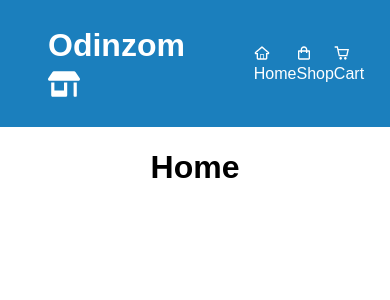
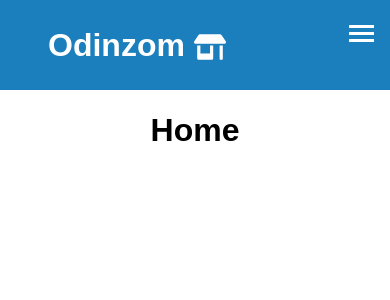
Before and after one commit to SultanBadri/shopping-cart, a React (Create React App) app: page / in a window 390 px wide. Shown: the top 300 px of the page. Built offline with nearby package versions, Linux system fonts and the light colour scheme.

Commit message:
made responsive navbar, replaced BrowserRoute with HashRoute

```diff
--- a/src/components/Nav.tsx
+++ /dev/null
@@ -1,66 +0,0 @@
-import React from "react";
-import { Link } from "react-router-dom";
-import styled from "styled-components";
-import { FaStoreAlt } from "react-icons/fa";
-import { TiHomeOutline } from "react-icons/ti";
-import { BiShoppingBag } from "react-icons/bi";
-import { CgShoppingCart } from "react-icons/cg";
-
-const Navbar = styled.nav`
-  display: flex;
-  justify-content: space-between;
-  align-items: center;
-  background: #1b7fbd;
-  min-height: 8vh;
-  padding: 0 3rem;
-`;
-
-const H2 = styled.h2`
-  font-size: 2rem;
-  color: white;
-`;
-
-const Ul = styled.ul`
-  display: flex;
-  align-items: center;
-  justify-content: space-around;
-  width: 30%;
-`;
-
-const Li = styled.div`
-  text-decoration: none;
-  color: white;
-`;
-
-const Nav = () => {
-  return (
-    <Navbar>
-      <H2>
-        Odinzom <FaStoreAlt style={{ verticalAlign: "middle" }} />
-      </H2>
-      <Ul>
-        <Link to="/" style={{ textDecoration: "none" }}>
-          <Li>
-            {" "}
-            <TiHomeOutline /> Home
-          </Li>
-        </Link>
-        <Link to="/shop" style={{ textDecoration: "none" }}>
-          <Li>
-            {" "}
-            <BiShoppingBag /> Shop
-          </Li>
-        </Link>
-        <Link to="/cart" style={{ textDecoration: "none" }}>
-          <Li>
-            {" "}
-            <CgShoppingCart />
-            Cart
-          </Li>
-        </Link>
-      </Ul>
-    </Navbar>
-  );
-};
-
-export default Nav;
--- /dev/null
+++ b/src/components/Navbar/BurgerMenu.tsx
@@ -0,0 +1,54 @@
+import React, { useState } from "react";
+import styled from "styled-components";
+import Links from "./Links";
+
+const HamburgerMenu = styled.div<{ open: boolean }>`
+  display: none;
+  cursor: pointer;
+
+  div {
+    width: 25px;
+    height: 3px;
+    margin: 4px;
+    background: white;
+    transition: 0.3s ease;
+    &:nth-child(1) {
+      transform: ${({ open }) =>
+        open ? "rotate(-45deg) translate(-5px, 6px)" : "rotate(0)"};
+    }
+    &:nth-child(2) {
+      opacity: ${({ open }) => (open ? "0" : "1")};
+    }
+    &:nth-child(3) {
+      transform: ${({ open }) =>
+        open ? "rotate(45deg) translate(-5px, -6px)" : "rotate(0)"};
+    }
+  }
+
+  @media (max-width: 768px) {
+    display: block;
+    position: absolute;
+    top: 2.5%;
+    right: 3%;
+  }
+`;
+
+interface OpenProps {
+  open: boolean;
+  setOpen: React.Dispatch<React.SetStateAction<boolean>>;
+}
+
+const BurgerMenu: React.FC<OpenProps> = ({ open, setOpen }) => {
+  return (
+    <>
+      <HamburgerMenu open={open} onClick={() => setOpen(!open)}>
+        <div></div>
+        <div></div>
+        <div></div>
+      </HamburgerMenu>
+      <Links open={open} />
+    </>
+  );
+};
+
+export default BurgerMenu;
--- /dev/null
+++ b/src/components/Navbar/Links.tsx
@@ -0,0 +1,67 @@
+import React from "react";
+import styled from "styled-components";
+import { Link } from "react-router-dom";
+import { TiHomeOutline } from "react-icons/ti";
+import { BiShoppingBag } from "react-icons/bi";
+import { CgShoppingCart } from "react-icons/cg";
+
+const Ul = styled.ul<Open>`
+  display: flex;
+  align-items: center;
+  justify-content: space-around;
+  width: 30%;
+
+  li {
+    text-decoration: none;
+    color: white;
+    list-style: none;
+  }
+
+  @media (max-width: 768px) {
+    display: ${({ open }) => (open ? "block" : "none")};
+    flex-direction: column;
+    width: 100%;
+    padding: 0;
+
+    li {
+      text-align: center;
+      padding: 0.5rem;
+      transition: 0.3s ease;
+    }
+    li:hover {
+      background: #333;
+    }
+  }
+`;
+
+interface Open {
+  open: boolean;
+}
+
+const Links: React.FC<Open> = ({ open }) => {
+  return (
+    <Ul open={open}>
+      <Link to="/" style={{ textDecoration: "none" }}>
+        <li>
+          {" "}
+          <TiHomeOutline /> Home
+        </li>
+      </Link>
+      <Link to="/shop" style={{ textDecoration: "none" }}>
+        <li>
+          {" "}
+          <BiShoppingBag /> Shop
+        </li>
+      </Link>
+      <Link to="/cart" style={{ textDecoration: "none" }}>
+        <li>
+          {" "}
+          <CgShoppingCart />
+          Cart
+        </li>
+      </Link>
+    </Ul>
+  );
+};
+
+export default Links;
--- /dev/null
+++ b/src/components/Navbar/Nav.tsx
@@ -0,0 +1,41 @@
+import React, { useState } from "react";
+import { Link } from "react-router-dom";
+import styled from "styled-components";
+import { FaStoreAlt } from "react-icons/fa";
+import BurgerMenu from "./BurgerMenu";
+
+const Navbar = styled.nav<{ open: boolean }>`
+  display: flex;
+  justify-content: space-between;
+  align-items: center;
+  background: #1b7fbd;
+  min-height: 6vh;
+  padding: 0 3rem;
+
+  @media (max-width: 768px) {
+    flex-direction: column;
+    align-items: flex-start;
+  }
+`;
+
+const H2 = styled.h2`
+  font-size: 2rem;
+  color: white;
+`;
+
+const Nav = () => {
+  const [open, setOpen] = useState(false);
+
+  return (
+    <Navbar open={open}>
+      <Link to="/" style={{ textDecoration: "none" }}>
+        <H2>
+          Odinzom <FaStoreAlt style={{ verticalAlign: "middle" }} />
+        </H2>
+      </Link>
+      <BurgerMenu open={open} setOpen={setOpen} />
+    </Navbar>
+  );
+};
+
+export default Nav;
```
Also changed, not shown: src/App.tsx (+4 -4 lines).
